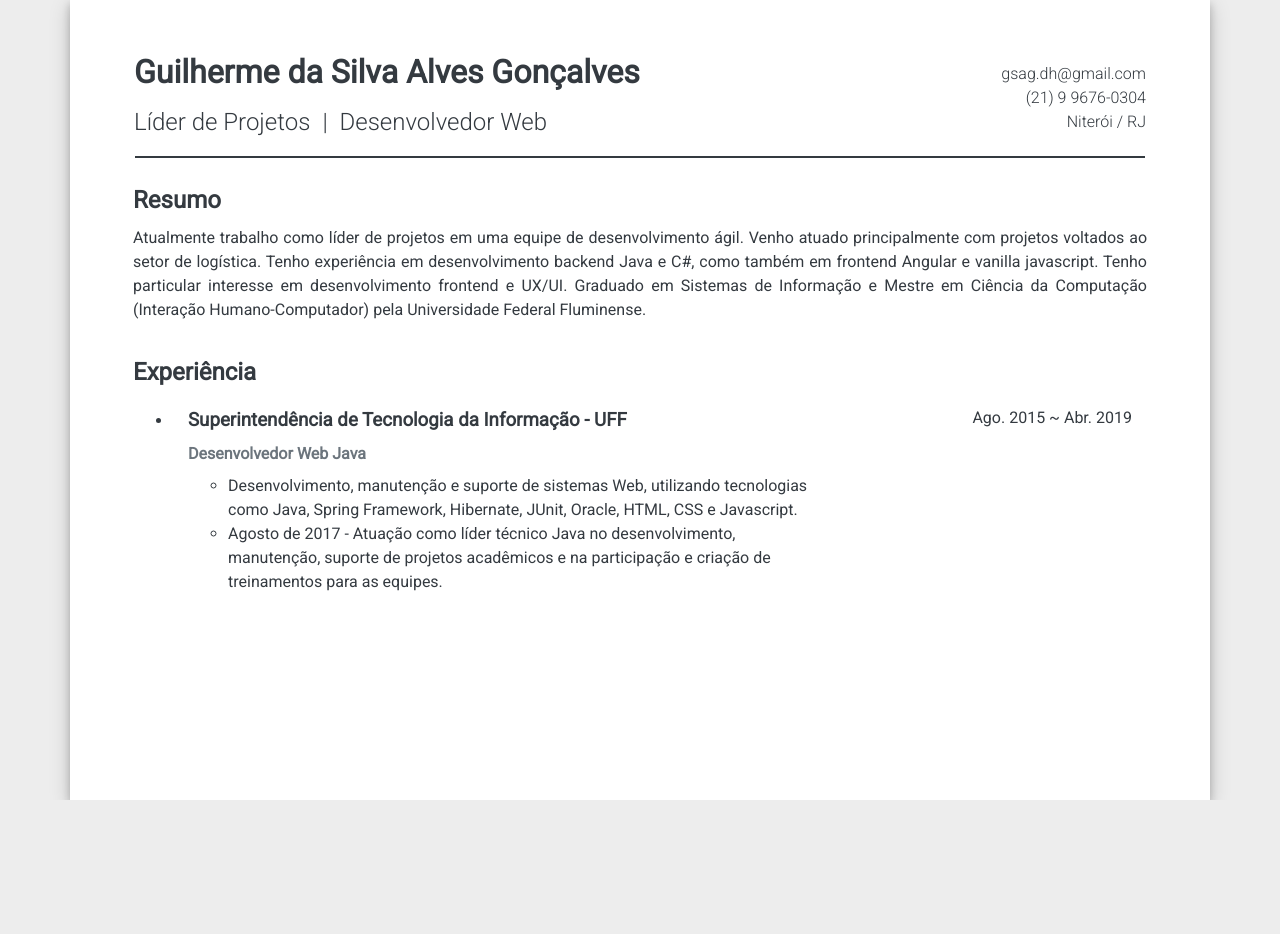
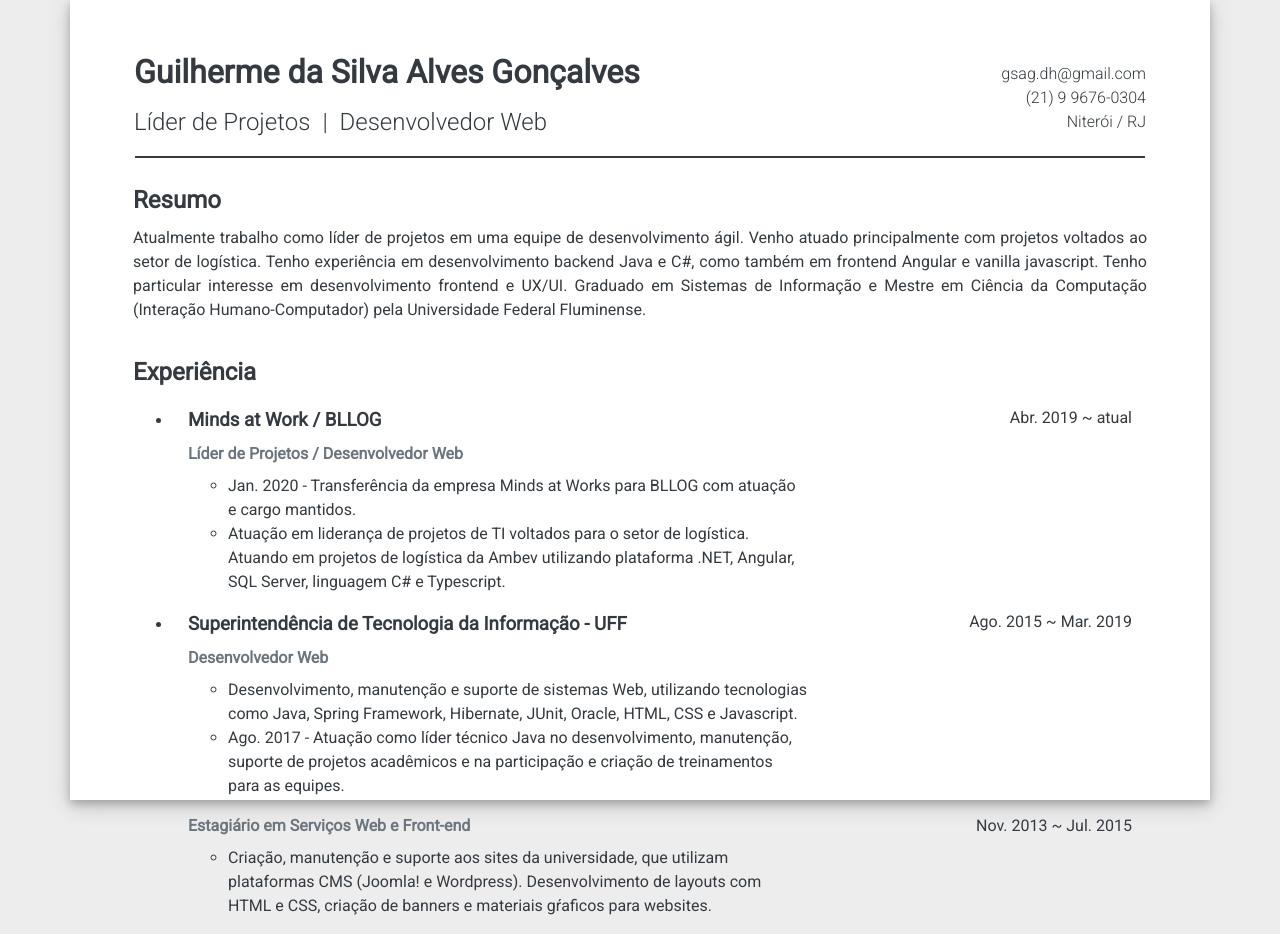
Before and after one commit to gsag/curriculum-vitae-vue, a Vue app: page / in a window 1280 px wide. Before the commit the page ends 800 px from the top, so only its background shows below. Built offline with nearby package versions, Linux system fonts and the light colour scheme.

Commit message:
Changes on components to exibit experience list
Design to show on print screen and normal screen.

```diff
--- a/public/index.html
+++ b/public/index.html
@@ -24,8 +24,8 @@
 	<body>
 		<noscript>
 			<strong
-				>We're sorry but codesandbox doesn't work properly without
-				JavaScript enabled. Please enable it to continue.</strong
+				>We're sorry but codesandbox doesn't work properly without JavaScript
+				enabled. Please enable it to continue.</strong
 			>
 		</noscript>
 		<div id="app"></div>
--- a/src/App.vue
+++ b/src/App.vue
@@ -48,4 +48,10 @@ body {
 		padding: 3em 3em;
 	}
 }
+
+@media only print {
+	#app {
+		padding: 1em 0;
+	}
+}
 </style>
--- a/src/components/ArticleTopicComponent.vue
+++ b/src/components/ArticleTopicComponent.vue
@@ -1,12 +1,17 @@
 <template lang="html">
 	<section>
 		<div class="col-12 col-md-8">
-			<h3>{{title}}</h3>
-			<h4 class="text-muted">{{subTitle}}</h4>
+			<h3 v-if="title">
+				{{title}}
+			</h3>
+			<h4 class="text-muted">
+				{{subTitle}}
+				<small class="show-on-print">({{aside}})</small>
+			</h4>
 			<slot></slot>
 		</div>
 		<div class="col-12 col-md-4 d-flex flex-column align-items-start align-items-sm-start align-items-md-end justify-content-start">
-			Ago. 2015 ~ Abr. 2019
+			<span class="hide-on-print">{{aside}}</span>
 		</div>
 	</section>
 </template>
@@ -14,7 +19,7 @@
 <script>
 export default {
 	name: "ArticleTopic",
-	props: ["title", "subTitle"]
+	props: ["title", "subTitle", "aside"]
 };
 </script>
 
@@ -22,4 +27,20 @@ export default {
 .text-muted {
 	color: #6c757d;
 }
+@media screen {
+	.show-on-print {
+		display: none;
+	}
+	.hide-on-print {
+		display: inline-flex;
+	}
+}
+@media only print {
+	.show-on-print {
+		display: inline-flex;
+	}
+	.hide-on-print {
+		display: none;
+	}
+}
 </style>
--- a/src/components/ExperienceSectionComponent.vue
+++ b/src/components/ExperienceSectionComponent.vue
@@ -3,8 +3,26 @@
     <ul class="list-unstyled">
       <li class="media">
         <ArticleTopic
+          title="Minds at Work / BLLOG"
+          subTitle="Líder de Projetos / Desenvolvedor Web"
+          aside="Abr. 2019 ~ atual"
+          class="row"
+        >
+          <ul>
+            <li
+              class="text-justify"
+            > Jan. 2020 - Transferência da empresa Minds at Works para BLLOG com atuação e cargo mantidos.</li>
+            <li
+              class="text-justify"
+            >Atuação em liderança de projetos de TI voltados para o setor de logística. Atuando em projetos de logística da Ambev utilizando plataforma .NET, Angular, SQL Server, linguagem C# e Typescript.</li>
+          </ul>
+        </ArticleTopic>
+      </li>
+      <li class="media">
+        <ArticleTopic
           title="Superintendência de Tecnologia da Informação - UFF"
-          subTitle="Desenvolvedor Web Java"
+          subTitle="Desenvolvedor Web"
+          aside="Ago. 2015 ~ Mar. 2019"
           class="row"
         >
           <ul>
@@ -14,9 +32,22 @@
               CSS e Javascript.
             </li>
             <li class="text-justify">
-              Agosto de 2017 - Atuação como líder técnico Java no desenvolvimento,
+              Ago. 2017 - Atuação como líder técnico Java no desenvolvimento,
               manutenção, suporte de projetos acadêmicos e na participação e criação
               de treinamentos para as equipes.
+            </li>
+          </ul>
+        </ArticleTopic>
+      </li>
+      <li class="media list-style__none">
+        <ArticleTopic
+          subTitle="Estagiário em Serviços Web e Front-end"
+          aside="Nov. 2013 ~ Jul. 2015"
+          class="row"
+        >
+          <ul>
+            <li class="text-justify">
+            	Criação, manutenção e suporte aos sites da universidade, que utilizam plataformas CMS (Joomla! e Wordpress). Desenvolvimento de layouts com HTML e CSS, criação de banners e materiais gŕaficos para websites.
             </li>
           </ul>
         </ArticleTopic>
@@ -30,13 +61,16 @@ import Article from "@/components/ArticleComponent";
 import ArticleTopic from "@/components/ArticleTopicComponent";
 
 export default {
-    name: "ExperienceSection",
-    components: {
+	name: "ExperienceSection",
+	components: {
 		Article,
 		ArticleTopic
 	}
-}
+};
 </script>
 
 <style scoped>
+.list-style__none{
+	list-style: none;
+}
 </style>
--- a/src/components/HeaderComponent.vue
+++ b/src/components/HeaderComponent.vue
@@ -1,15 +1,15 @@
 <template lang="html">
 	<header>
-		<div class="header-main-info col-12 col-sm-12 col-md-8 d-flex flex-column align-items-start">
+		<div class="header-main-info col-9 col-xs-10 col-sm-12 col-md-8 d-flex flex-column align-items-start">
 			<h1>{{headerTitle}}</h1>
-			<h2 class="d-flex flex-column flex-sm-column flex-md-row">
+			<h2 class="d-flex flex-xs-row flex-sm-column flex-md-row">
 		<span v-for="subtitle in headerSubTitles"
 			v-bind:key="subtitle">
 			{{subtitle}}
 		</span>
 		</h2>
 		</div>
-		<div class="header-side-info col-12 col-sm-12 col-md-4 d-flex flex-column align-items-start align-items-sm-start align-items-md-end justify-content-center">
+		<div class="header-side-info col-3 col-sm-12 col-md-4 d-flex flex-column align-items-end align-items-xs-end align-items-sm-start align-items-md-end justify-content-center">
 			<span class="header-side-info__email">
 				{{headerEmail}}
 			</span>
@@ -72,4 +72,10 @@ header::after {
 		margin: 0 0.25em 0 0.5em;
 	}
 }
+@media print and (max-width: 600px) {
+	h2 > span:not(:first-child)::before {
+		content: "|";
+		margin: 0 0.25em 0 0.5em;
+	}
+}
 </style>
```
Also changed, not shown: src/components/ArticleComponent.vue (indentation only), src/components/ResumeeSectionComponent.vue (indentation only), 1 other file (tests, documents, lock files or other folders). Lines whose indentation alone changed are shown as unchanged.
